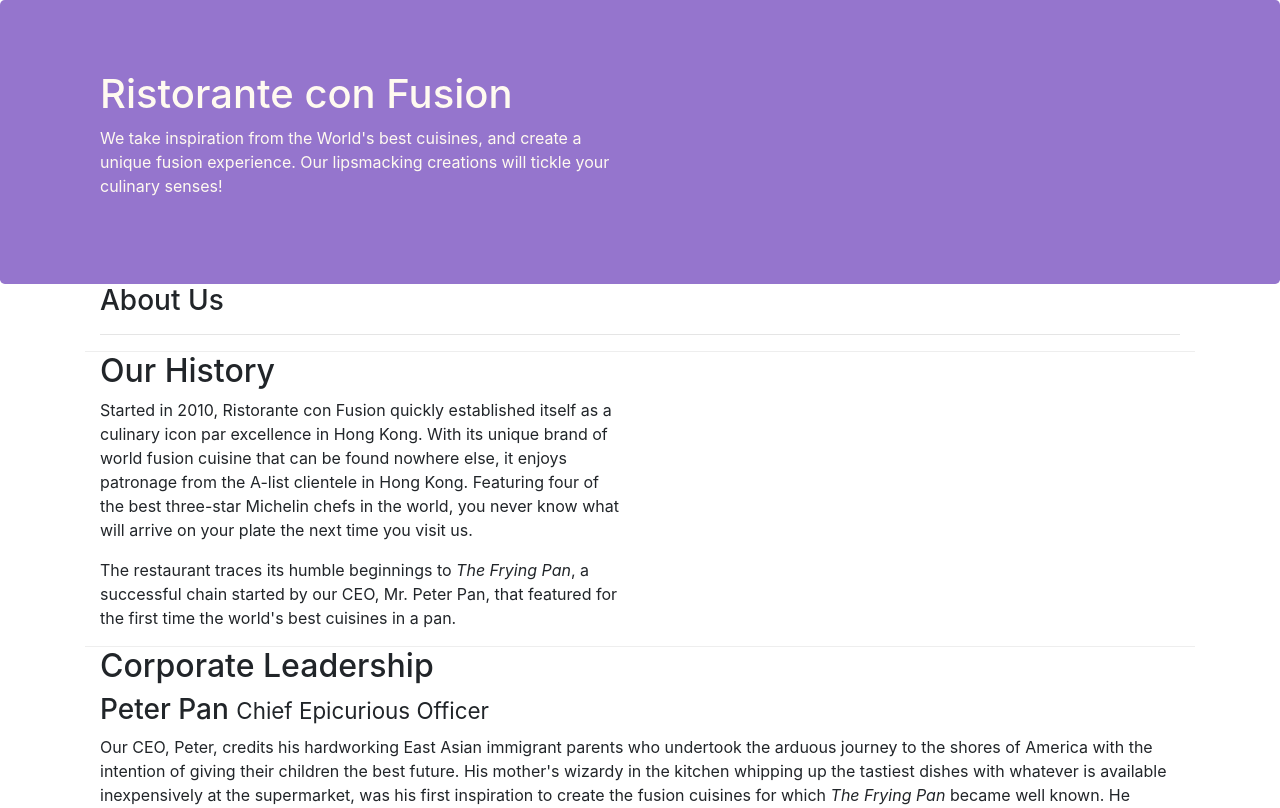
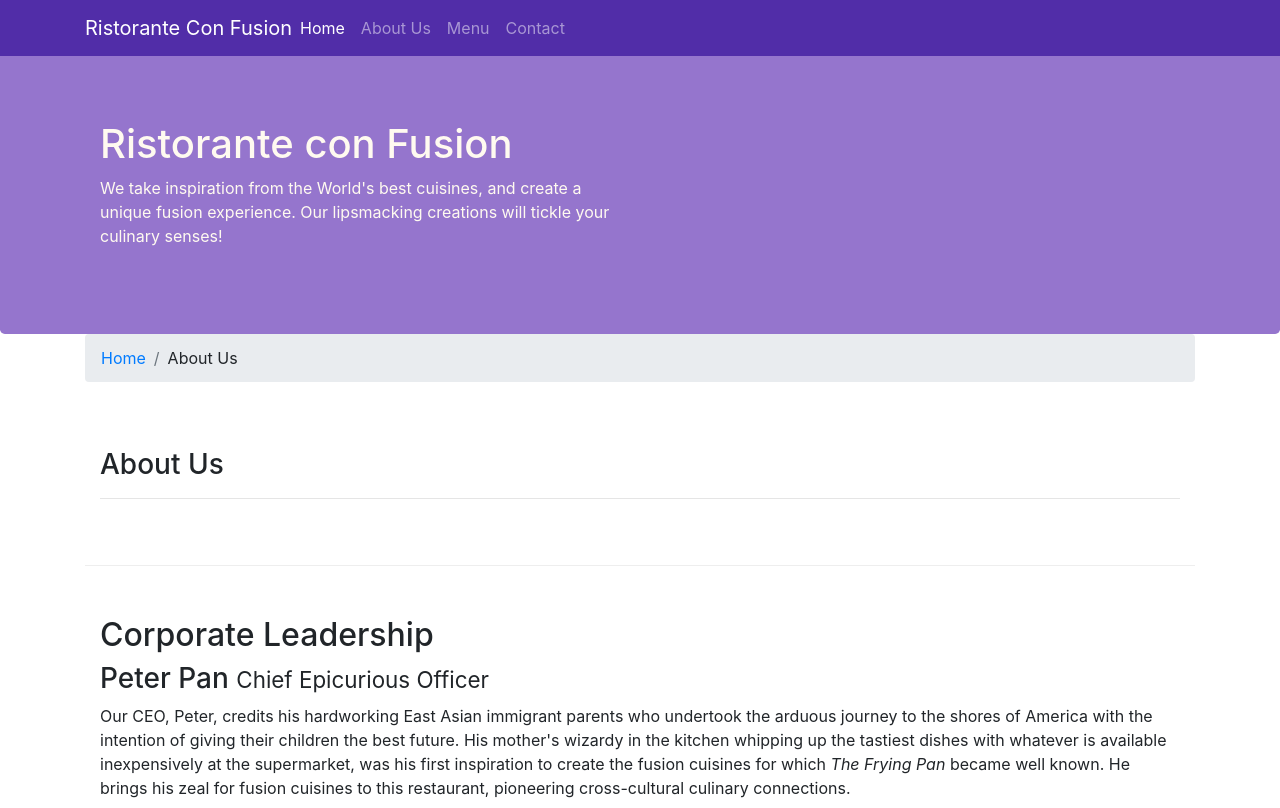
Before and after one commit to johnkhuc/bootstrap4test, a website: page aboutus.html in a window 1280 px wide. Shown: the top 808 px of the page. Drawn offline with nearby package versions, Linux system fonts and the light colour scheme.

Commit message:
Breadcrumbs&Navbar 11/16/19

```diff
--- a/aboutus.html
+++ b/aboutus.html
@@ -9,13 +9,30 @@
 
     <!-- Bootstrap CSS-->
     <link rel="stylesheet" href="node_modules/bootstrap/dist/css/bootstrap.min.css">
-    <link rel="stylesheet" href="css/stylesA.css">
+    <link rel="stylesheet" href="css/styles.css">
 
     <title>Ristorante Con Fusion: About Us</title>
 
 </head>
 
 <body>
+    <nav class="navbar navbar-dark navbar-expand-sm fixed-top">
+        <div class="container">
+            <button class="navbar-toggler" type="button" data-toggle="collapse" data-target="#Navbar">
+                <span class="navbar-toggler-icon"></span>
+            </button>
+            <a class="navbar-brand mr-auto" href="#">Ristorante Con Fusion</a>
+            <div class="collapse navbar-collapse" id="Navbar">
+                <ul class="navbar-nav mr-auto">
+                    <li class="nav-item active"><a class="nav-link" href="./index.html">Home</a></li>
+                    <li class="nav-item"><a class="nav-link" href="#">About Us</a></li>
+                    <li class="nav-item"><a class="nav-link" href="#">Menu</a></li>
+                    <li class="nav-item"><a class="nav-link" href="#">Contact</a></li>
+                </ul>
+            </div>
+        </div>
+    </nav>
+
 
     <header class="jumbotron">
         <div class="container">
@@ -31,23 +48,16 @@
     </header>
 
     <div class="container">
+        <ol class="col-12 breadcrumb">
+            <li class="breadcrumb-item"><a href="./index.html">Home</a></li>
+            <li class="breadcrumb-item">About Us</li>
+        </ol>
         <div class="row row-content">
             <div class="col-12">
                <h3>About Us</h3>
                <hr>
             </div>
         </div>
-
-        <div class="row row-content">
-            <div class="col col-sm-6">
-                <h2>Our History</h2>
-                <p>Started in 2010, Ristorante con Fusion quickly established itself as a culinary icon par excellence in Hong Kong. With its unique brand of world fusion cuisine that can be found nowhere else, it enjoys patronage from the A-list clientele in Hong Kong.  Featuring four of the best three-star Michelin chefs in the world, you never know what will arrive on your plate the next time you visit us.</p>
-                <p>The restaurant traces its humble beginnings to <em>The Frying Pan</em>, a successful chain started by our CEO, Mr. Peter Pan, that featured for the first time the world's best cuisines in a pan.</p>
-            </div>
-            <div>
-            </div>
-        </div>
-
 
         <div class="row row-content">
             <div class="col-12">
@@ -71,7 +81,7 @@
                 <div class="col-4 offset-1 col-sm-2">
                     <h5>Links</h5>
                     <ul class="list-unstyled">
-                        <li><a href="#">Home</a></li>
+                        <li><a href="./index.html">Home</a></li>
                         <li><a href="#">About</a></li>
                         <li><a href="#">Menu</a></li>
                         <li><a href="#">Contact</a></li>
--- a/css/styles.css
+++ b/css/styles.css
@@ -28,3 +28,12 @@
     margin: 0px;
     color: #0f0f0f;
 }
+
+body {
+    padding:50px 0px 0px 0px;
+    z-index: 0;
+}
+
+.navbar-dark{
+    background-color: #512DA8;
+}
```
Also changed, not shown: index.html (+17 -2 lines).
